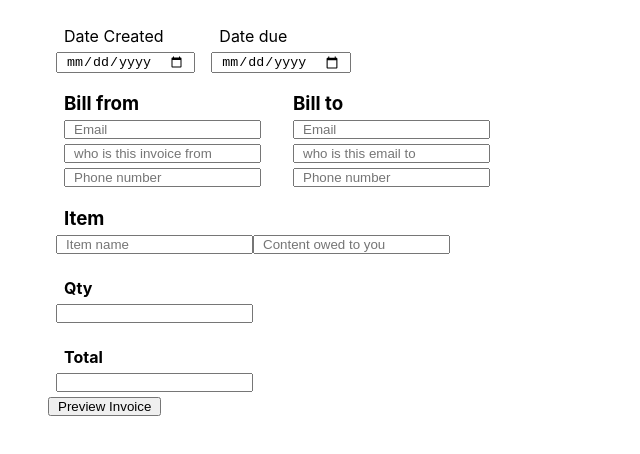
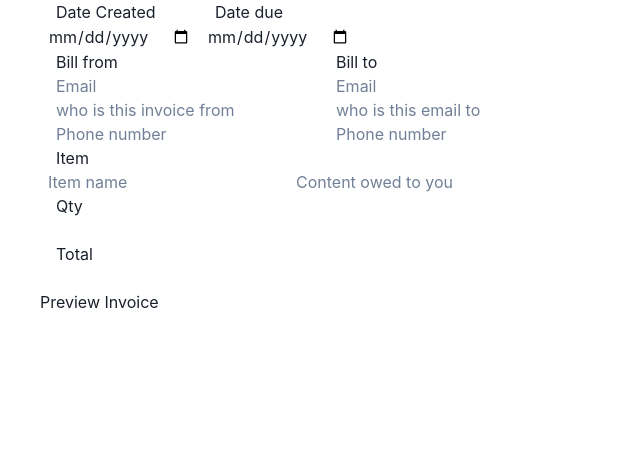
Before and after one commit to kodervine/ceendit-react, a React (Vite) app: page / in a window 1280 px wide. Shown: the top 454 px of the page, without its empty margins (0-640 px from the left). Built offline with nearby package versions, Linux system fonts and the light colour scheme.

Commit message:
installed chakra-ui kit

```diff
--- a/package.json
+++ b/package.json
@@ -9,6 +9,10 @@
     "preview": "vite preview"
   },
   "dependencies": {
+    "@chakra-ui/react": "^2.4.5",
+    "@emotion/react": "^11.10.5",
+    "@emotion/styled": "^11.10.5",
+    "framer-motion": "^6.5.1",
     "react": "^18.2.0",
     "react-dom": "^18.2.0",
     "react-router-dom": "^6.6.1"
--- a/src/main.jsx
+++ b/src/main.jsx
@@ -2,12 +2,15 @@ import React from "react";
 import ReactDOM from "react-dom/client";
 import App from "./App";
 import { AppProvider } from "./context";
+import { ChakraProvider } from "@chakra-ui/react";
 import "./index.css";
 
 ReactDOM.createRoot(document.getElementById("root")).render(
   <React.StrictMode>
     <AppProvider>
-      <App />
+      <ChakraProvider>
+        <App />
+      </ChakraProvider>
     </AppProvider>
   </React.StrictMode>
 );
```
Also changed, not shown: 1 other file (tests, documents, lock files or other folders).
